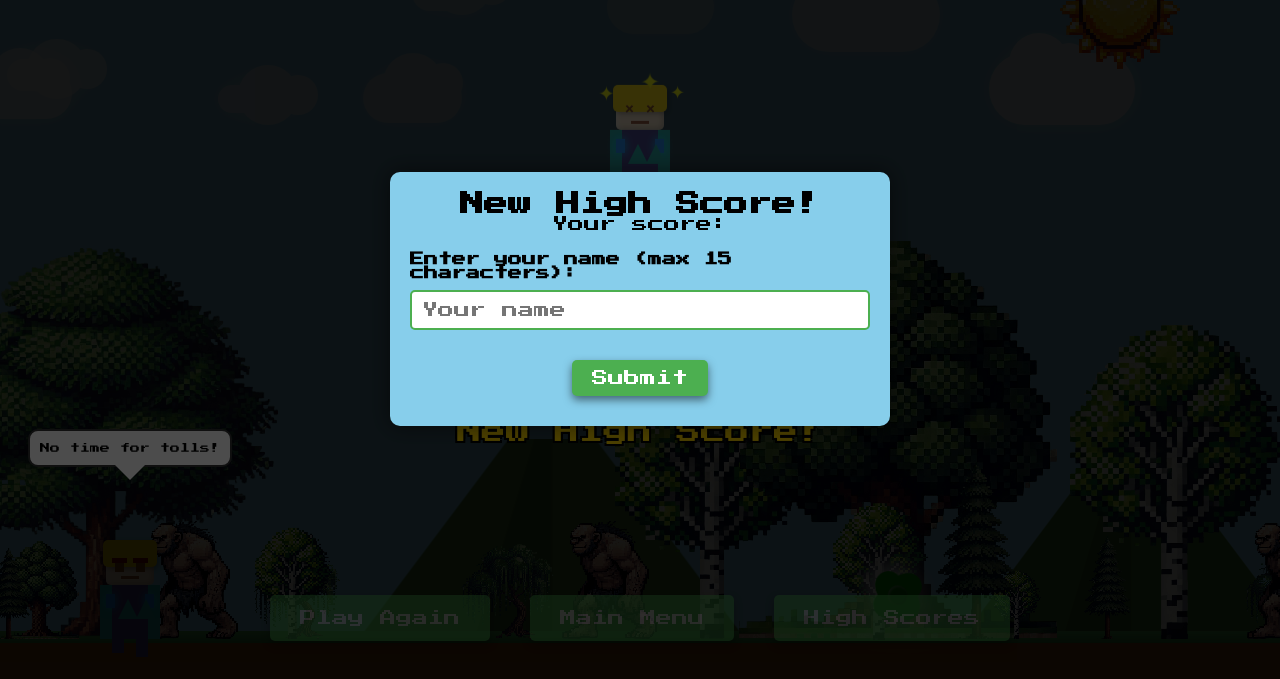
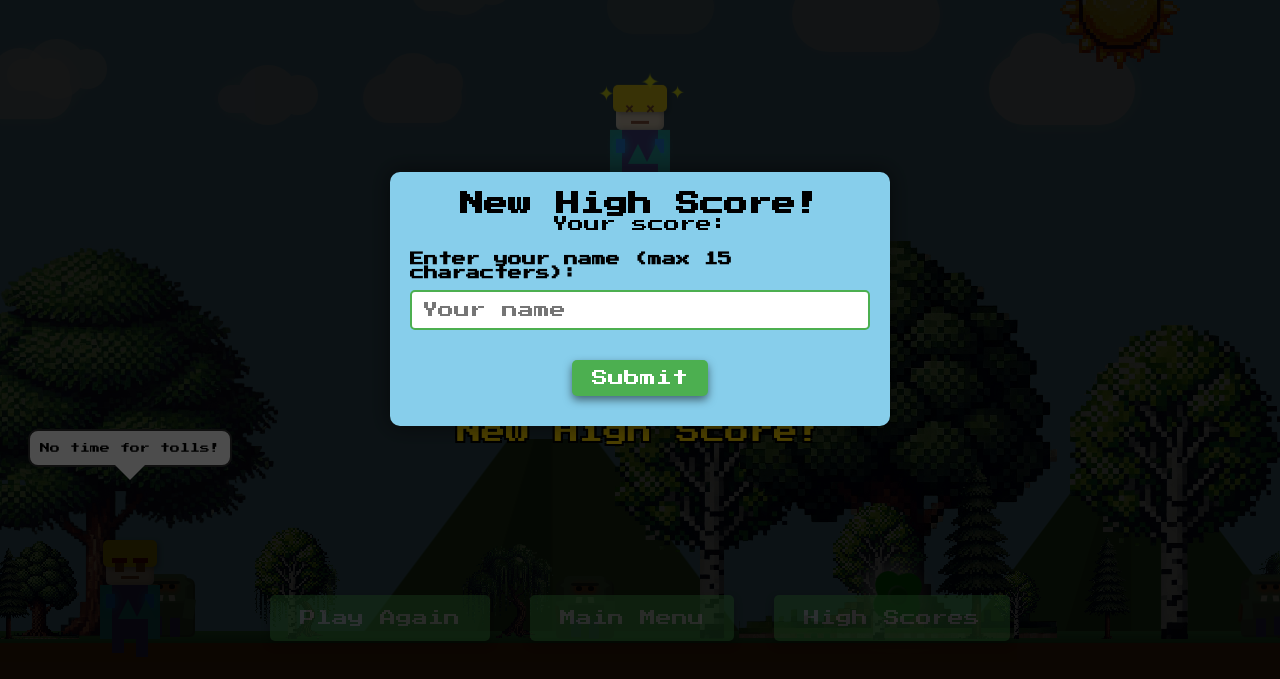
Before and after one commit to kristapmon/Tom-s-Adventure-game, a plain HTML site: page index.html in a window 1280 px wide. Both pictures are taken after a click on the button "Start Game". Shown: the part 101-780 px from the top of the page. Drawn offline with Linux system fonts and the light colour scheme; no server answers.

Commit message:
v1.1 - CSS Trolls Replacement

```diff
--- a/js/config.js
+++ b/js/config.js
@@ -59,7 +59,7 @@ const CONFIG = {
         BOTTOM: 60,
         // Image settings
         IMAGE: {
-            ENABLED: true,  // Whether to use images for trolls if available
+            ENABLED: false, // Force CSS trolls and ignore images
             FALLBACK: true, // Whether to use CSS fallback if image not found
             WIDTH: 120,     // Width when using image
             HEIGHT: 120     // Height when using image
--- a/js/entities.js
+++ b/js/entities.js
@@ -595,47 +595,27 @@ const TrollManager = {
             // No inner HTML needed when using image
             trollElement.innerHTML = '';
         } else {
-            // Add orc-like troll visual with weapon
+            // CSS-built ogre (tusks + club), animated via styles.css
             trollElement.innerHTML = `
-                <div class="pixel-art" style="position: relative; width: 100%; height: 100%; transform-style: preserve-3d;">
-                    <!-- Orc Body -->
-                    <div style="position: absolute; top: 20%; left: 0; width: 100%; height: 80%; background-color: #4A6741; border-radius: 0;"></div>
-
-                    <!-- Orc Head -->
-                    <div style="position: absolute; top: 0; left: 15%; width: 70%; height: 30%; background-color: #5D8A57; border-radius: 0;"></div>
-
-                    <!-- Orc Face -->
-                    <div style="position: absolute; top: 5%; left: 25%; width: 50%; height: 20%; background-color: #4A6741; border-radius: 0;"></div>
-
-                    <!-- Orc Eyes -->
-                    <div style="position: absolute; top: 10%; left: 30%; width: 10%; height: 10%; background-color: #FF4500; border-radius: 50%; box-shadow: 0 0 5px #FF4500;"></div>
-                    <div style="position: absolute; top: 10%; left: 60%; width: 10%; height: 10%; background-color: #FF4500; border-radius: 50%; box-shadow: 0 0 5px #FF4500;"></div>
-
-                    <!-- Orc Eyebrows -->
-                    <div style="position: absolute; top: 5%; left: 25%; width: 20%; height: 5%; background-color: #2E3B28; border-radius: 0; transform: rotate(-10deg);"></div>
-                    <div style="position: absolute; top: 5%; left: 55%; width: 20%; height: 5%; background-color: #2E3B28; border-radius: 0; transform: rotate(10deg);"></div>
-
-                    <!-- Orc Mouth with Tusks -->
-                    <div style="position: absolute; top: 22%; left: 35%; width: 30%; height: 5%; background-color: #2E3B28; border-radius: 0 0 5px 5px;"></div>
-                    <div style="position: absolute; top: 18%; left: 32%; width: 8%; height: 10%; background-color: #F5F5DC; border-radius: 0; transform: rotate(-10deg);"></div>
-                    <div style="position: absolute; top: 18%; left: 60%; width: 8%; height: 10%; background-color: #F5F5DC; border-radius: 0; transform: rotate(10deg);"></div>
-
-                    <!-- Orc Ears (Pointed) -->
-                    <div style="position: absolute; top: 5%; left: 5%; width: 15%; height: 15%; background-color: #5D8A57; border-radius: 0; clip-path: polygon(0% 50%, 100% 0%, 100% 100%);"></div>
-                    <div style="position: absolute; top: 5%; left: 80%; width: 15%; height: 15%; background-color: #5D8A57; border-radius: 0; clip-path: polygon(0% 0%, 100% 50%, 0% 100%);"></div>
-
-                    <!-- Armor/Shoulder Pads -->
-                    <div style="position: absolute; top: 30%; left: 0; width: 30%; height: 20%; background-color: #8B4513; border-radius: 5px;"></div>
-                    <div style="position: absolute; top: 30%; left: 70%; width: 30%; height: 20%; background-color: #8B4513; border-radius: 5px;"></div>
-
-                    <!-- Belt -->
-                    <div style="position: absolute; top: 60%; left: 0; width: 100%; height: 10%; background-color: #8B4513; border-radius: 0;"></div>
-
-                    <!-- Weapon (Axe) -->
-                    <div style="position: absolute; top: 30%; left: -40%; width: 50%; height: 8%; background-color: #8B4513; border-radius: 0; transform: rotate(-45deg);"></div>
-                    <div style="position: absolute; top: 20%; left: -50%; width: 25%; height: 25%; background-color: #A9A9A9; border-radius: 0; clip-path: polygon(0% 50%, 50% 0%, 100% 50%, 50% 100%);"></div>
-                </div>
-            `;
+                <div class="troll-figure">
+                  <div class="troll-body">
+                    <div class="troll-head">
+                      <div class="troll-ear left"></div>
+                      <div class="troll-ear right"></div>
+                      <div class="troll-eye left"></div>
+                      <div class="troll-eye right"></div>
+                      <div class="troll-brow"></div>
+                      <div class="troll-tusk left"></div>
+                      <div class="troll-tusk right"></div>
+                    </div>
+                    <div class="troll-arm left">
+                      <div class="troll-club"></div>
+                    </div>
+                    <div class="troll-arm right"></div>
+                    <div class="troll-leg left"></div>
+                    <div class="troll-leg right"></div>
+                  </div>
+                </div>`;
         }
 
         // Add to game container
--- a/styles.css
+++ b/styles.css
@@ -215,6 +215,62 @@ select, input[type="checkbox"] {
     will-change: transform;
     /* box-shadow: 2px 5px 10px var(--shadow-color); */
     image-rendering: pixelated;
+}
+
+/* Troll (CSS-built ogre) */
+.troll { position: absolute; bottom: 60px; width: 70px; height: 70px; z-index: 15; background: transparent; }
+.troll-figure { position: relative; width: 100%; height: 100%; animation: troll-bob 1.6s ease-in-out infinite; }
+
+/* Body */
+.troll-body { position: absolute; bottom: 0; left: 8%; width: 84%; height: 85%; background: #4A6741; border-radius: 12% 12% 8% 8%; box-shadow: inset -2px -2px 0 rgba(0,0,0,.15); }
+
+/* Head */
+.troll-head { position: absolute; bottom: 58%; left: 14%; width: 72%; height: 48%; background: #5D8A57; border-radius: 14% 14% 10% 10%; box-shadow: inset -2px -2px 0 rgba(0,0,0,.12); }
+.troll-ear { position: absolute; top: 18%; width: 18%; height: 30%; background: #5D8A57; }
+.troll-ear.left { left: -10%; clip-path: polygon(0 50%,100% 0,100% 100%); }
+.troll-ear.right { right: -10%; clip-path: polygon(0 0,100% 50%,0 100%); }
+.troll-eye { position: absolute; top: 36%; width: 16%; height: 16%; background: #111; border-radius: 50%; box-shadow: 0 0 6px 2px #FF4500; }
+.troll-eye.left { left: 28%; }
+.troll-eye.right { right: 28%; }
+.troll-brow { position: absolute; top: 26%; left: 16%; width: 68%; height: 10%; background: #2E3B28; border-radius: 8%/50%; }
+.troll-tusk { position: absolute; bottom: 6%; width: 14%; height: 22%; background: #F5F5DC; }
+.troll-tusk.left { left: 28%; transform: skewX(-8deg); }
+.troll-tusk.right { right: 28%; transform: skewX(8deg); }
+
+/* Arms + club */
+.troll-arm { position: absolute; bottom: 30%; width: 18%; height: 34%; background: #5D8A57; transform-origin: top center; animation: arm-swing 0.6s ease-in-out infinite; }
+.troll-arm.left { left: 0; animation-delay: 0.15s; }
+.troll-arm.right { right: 0; }
+.troll-club { position: absolute; bottom: -10%; left: -20%; width: 40%; height: 90%; background: #7B4A20; border-radius: 40% / 20%; box-shadow: inset -2px -2px 0 rgba(0,0,0,.2); transform-origin: top center; animation: club-swing 0.6s ease-in-out infinite; }
+
+/* Legs */
+.troll-leg { position: absolute; bottom: 0; width: 18%; height: 32%; background: #483D8B; border-radius: 6% 6% 8% 8%; animation: leg-walk 0.4s ease-in-out infinite; }
+.troll-leg.left { left: 26%; animation-delay: 0.2s; }
+.troll-leg.right { right: 26%; }
+
+/* Animations */
+@keyframes troll-bob { 0%{ transform: translateY(0) } 50%{ transform: translateY(-2px) } 100%{ transform: translateY(0) } }
+@keyframes arm-swing { 0%{ transform: rotate(8deg) } 50%{ transform: rotate(-8deg) } 100%{ transform: rotate(8deg) } }
+@keyframes club-swing { 0%{ transform: rotate(10deg) } 50%{ transform: rotate(-10deg) } 100%{ transform: rotate(10deg) } }
+@keyframes leg-walk { 0%{ transform: translateY(0) } 50%{ transform: translateY(-2px) } 100%{ transform: translateY(0) } }
+
+/* Media queries for troll scaling - match existing game scaling */
+@media (max-width: 768px) {
+    .troll {
+        transform: scale(1.1);
+    }
+}
+
+@media (max-width: 480px) {
+    .troll {
+        transform: scale(1.2);
+    }
+}
+
+@media (max-height: 500px), (max-width: 360px) {
+    .troll {
+        transform: scale(0.9);
+    }
 }
 
 /* Trees */
```
Also changed, not shown: 1 other file.
